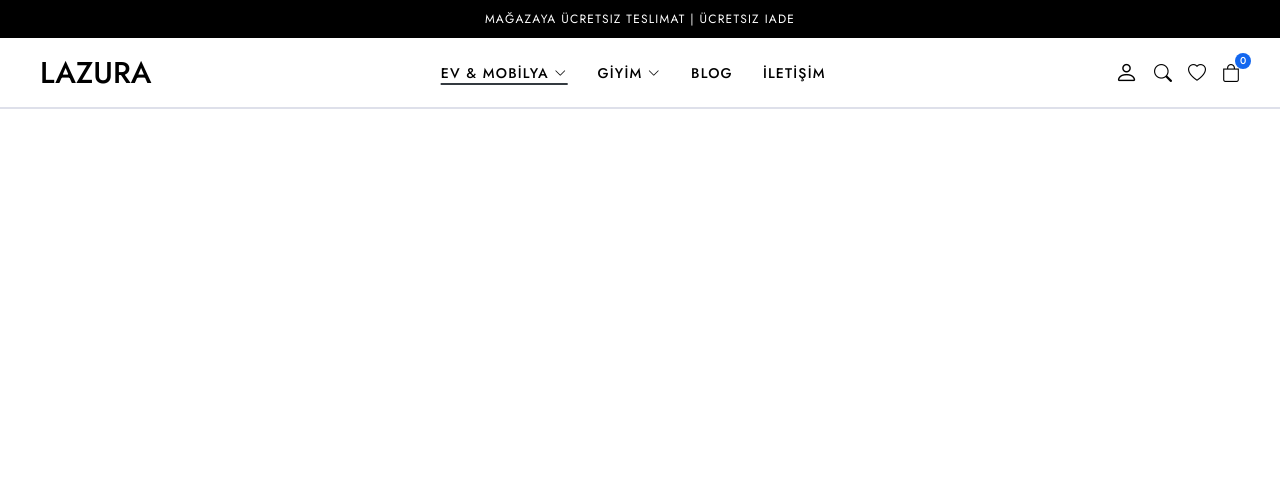
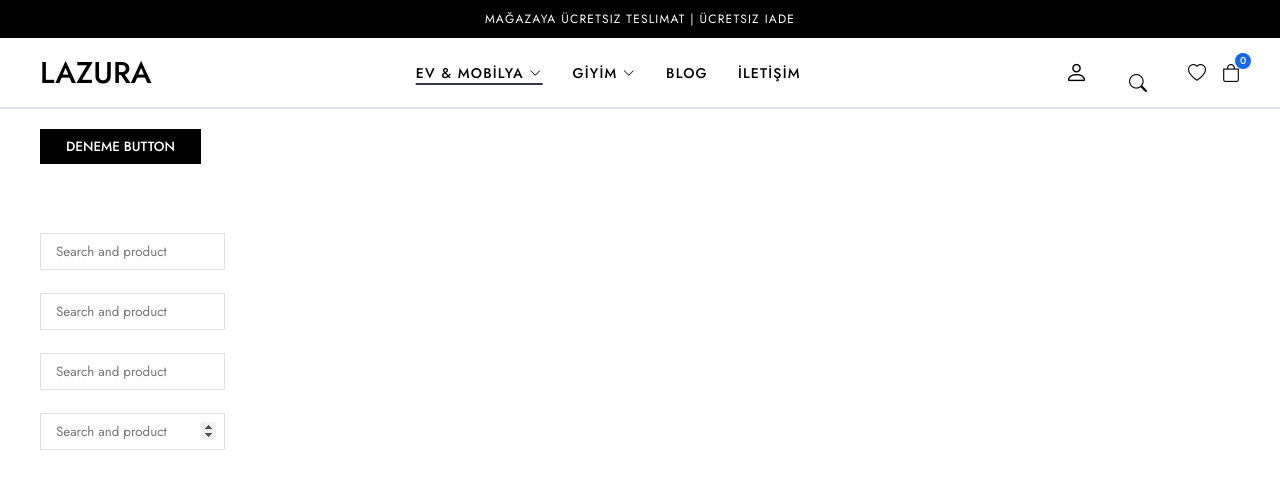
Before and after one commit to engincanaraz/e-commerce, a plain HTML site: page index.html in a window 1280 px wide. Drawn offline with nearby package versions, Linux system fonts and the light colour scheme.

Commit message:
button ve input stillendirmeleri

```diff
--- a/index.html
+++ b/index.html
@@ -157,5 +157,18 @@
       </div>
     </header>
     <!-- Header end -->
+
+    <div class="container">
+      <button class="btn btn-primary btn-sm">DENEME BUTTON</button>
+      <br><br><br><br>
+      <input type="text" placeholder="Search and product">
+      <br><br>
+      <input type="email" placeholder="Search and product">
+      <br><br>
+      <input type="password" placeholder="Search and product">
+      <br><br>
+      <input type="number" placeholder="Search and product">
+
+    </div>
   </body>
 </html>
--- a/style.css
+++ b/style.css
@@ -30,11 +30,61 @@ p {
   padding: 0;
   font-weight: 400;
 }
-
 .container {
   max-width: 1200px;
   width: 100%;
   margin: 0 auto;
+}
+.logo {
+  font-size: 30px;
+  font-weight: 500;
+  display: flex;
+}
+button {
+  margin-top: 20px;
+  padding: 0 25px;
+  cursor: pointer;
+  border: none;
+}
+
+.btn {
+  display: inline-block;
+  padding: 0 25px;
+  line-height: 40px;
+  border: 1px solid #000;
+  font-weight: 500;
+  transition: 0.3s ease all;
+}
+.btn-sm {
+  line-height: 33px;
+}
+.btn-lg {
+  line-height: 45px;
+}
+.btn-primary {
+  background-color: #000;
+  color: #fff;
+}
+.btn-primary:hover {
+  background-color: #fff;
+  color: #000;
+}
+input[type="text"],
+input[type="email"],
+input[type="password"],
+input[type="number"] {
+  outline: none;
+  border: 1px solid #dee0ea;
+  padding: 8px 8px 8px 15px;
+}
+input[type="text"]:focus,
+input[type="email"]:focus,
+input[type="password"]:focus,
+input[type="number"]:focus {
+  border-color: gray;
+}
+input[type="number"]::-webkit-inner-spin-button {
+  opacity: 1;
 }
 
 /* base end */
@@ -70,12 +120,6 @@ header {
   display: flex;
   justify-content: space-between;
   align-items: center;
-}
-
-.header-left .logo {
-  font-size: 30px;
-  font-weight: 500;
-  display: flex;
 }
 
 .header-center .navigation .menu-list {
@@ -203,13 +247,34 @@ header .menu-dropdown-content a:hover {
   width: 100%;
   display: flex;
   justify-content: center;
+  opacity: 0;
+  visibility: hidden;
+  transition: all 0.3s ease;
 }
+
 .megamenu-wrapper {
   position: static !important;
 }
+
+.header-center .menu-list .menu-list-item.megamenu-wrapper:hover .menu-dropdown-wrapper {
+  opacity: 1;
+  visibility: visible;
+}
+
 .megamenu-wrapper .megamenu-links {
   display: flex;
   column-gap: 50px;
+}
+.megamenu-wrapper .megamenu-links a {
+  display: flex;
+  padding: 4px 30px;
+  font-size: 14px;
+  transition: 0.3s ease;
+  color: #343a40;
+}
+.megamenu-wrapper .megamenu-links a:hover {
+  color: #f8f9fa;
+  background-color: #343a40;
 }
 .megamenu-wrapper .megamenu-products-title {
   font-size: 16px;
@@ -224,16 +289,16 @@ header .menu-dropdown-content a:hover {
 .megamenu-wrapper .megamenu-list {
   font-size: 14px;
 }
-.megamenu-wrapper .megamenu-single-title{
+.megamenu-wrapper .megamenu-single-title {
   font-size: 18px;
   font-weight: 500;
 }
-.megamenu-wrapper .megamenu-single-subtitle{
+.megamenu-wrapper .megamenu-single-subtitle {
   font-size: 14px;
   margin-bottom: 10px;
   font-weight: 400;
 }
-.megamenu-wrapper .megamenu-single-button{
+.megamenu-wrapper .megamenu-single-button {
   margin-top: 5px;
 }
 /*? menu dropdown end */
```
Lines whose indentation alone changed are shown as unchanged.
